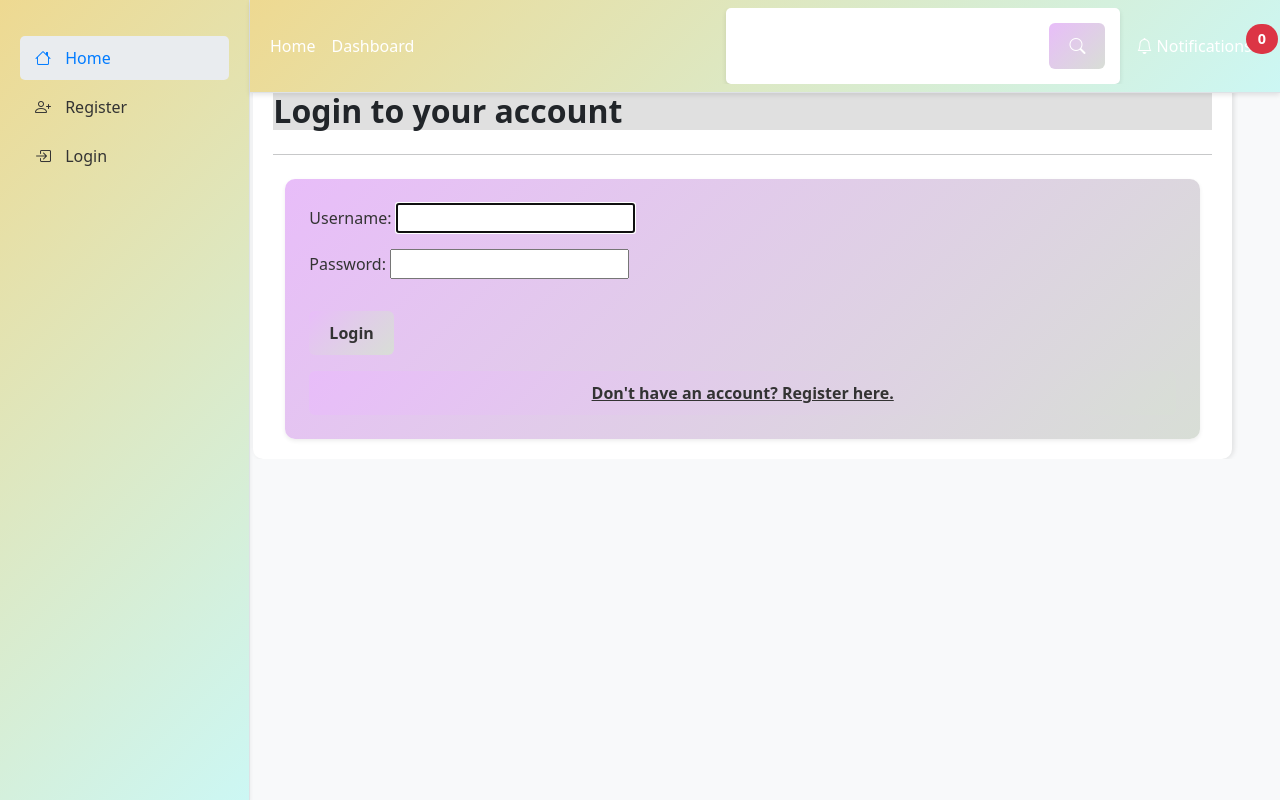
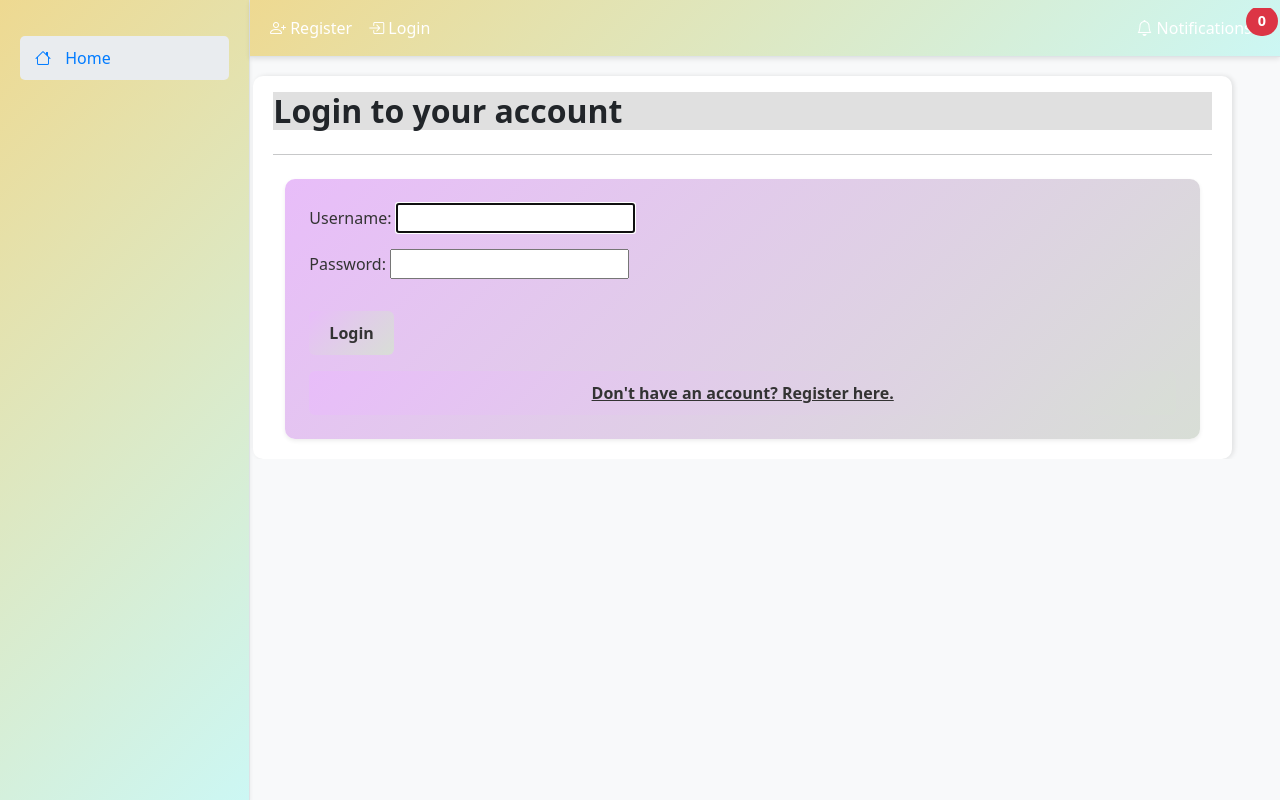
Before and after one commit to Njoro90260/Task-Project-Management-Tool, a Django app: page /users/login/ in a window 1280 px wide. Run offline with Django 5.2, Linux system fonts and the light colour scheme; parts of the project's set-up code (start-up, migrations or seed data) failed here and were passed over; some libraries are stand-ins or nearby versions.

Commit message:
sidebar and navbar content updated!

```diff
--- a/projects/templates/projects/base.html
+++ b/projects/templates/projects/base.html
@@ -13,36 +13,64 @@
     <link rel="stylesheet" href="https://cdn.jsdelivr.net/npm/bootstrap-icons/font/bootstrap-icons.css">
 </head>
 
-<body data-page="{% block page %}{% endblock %}" data-global="search notifications theme" class="{% if request.theme == 'dark' %}bg-dark text-white{% endif %}">
+<body data-page="{% block page %}{% endblock %}" data-global="search notifications theme"
+    class="{% if request.theme == 'dark' %}bg-dark text-white{% endif %}">
     <div class="container-fluid">
         <div class="row">
             <!-- Sidebar (Only shown if not overridden in child templates) -->
             {% if show_sidebar is not False %}
-                {% include "projects/includes/sidebar.html" %}
+            {% include "projects/includes/sidebar.html" %}
             {% endif %}
 
             <!-- Navbar (Adjusts based on sidebar visibility) -->
-            <nav class="navbar navbar-expand-lg navbar-light bg-light {% if show_sidebar is False %}expanded{% endif %}">
+            <nav
+                class="navbar navbar-expand-lg navbar-light bg-light {% if show_sidebar is False %}expanded{% endif %}">
                 <div class="container-fluid">
-                    <button class="navbar-toggler" type="button" data-bs-toggle="collapse"
-                        data-bs-target="#navbarNav" aria-controls="navbarNav" aria-expanded="false"
-                        aria-label="Toggle navigation">
+                    <button class="navbar-toggler" type="button" data-bs-toggle="collapse" data-bs-target="#navbarNav"
+                        aria-controls="navbarNav" aria-expanded="false" aria-label="Toggle navigation">
                         <span class="navbar-toggler-icon"></span>
                     </button>
                     <div class="collapse navbar-collapse" id="navbarNav">
                         <ul class="navbar-nav me-auto mb-2 mb-lg-0">
+                            {% if user.is_authenticated %}
+                            {% if show_sidebar is False %}
                             <li class="nav-item">
-                                <a class="nav-link active" aria-current="page" href="{% url 'projects:index' %}">Home</a>
+                                <a class="nav-link" href="{% url 'projects:dashboard' %}">
+                                    <i class="bi bi-speedometer2"></i> Dashboard
+                                </a>
+                            </li>
+                            {% endif %}
+                            <li class="nav-item">
+                                <span class="nav-link">
+                                    <i class="bi bi-person"></i> Hello, {{ user.username }}
+                                </span>
+                            </li>
+                            <form id="search-form" class="d-flex">
+                                <input class="form-control me-2" type="search"
+                                    placeholder="Search tasks, projects, users..." aria-label="Search" name="q">
+                                <button class="btn btn-outline-success" type="submit"><i class="bi bi-search"></i></button>
+                            </form>
+                            <li class="nav-item">
+                                <form id="logout-form" method="post" action="{% url 'Users:logout' %}">
+                                    {% csrf_token %}
+                                    <button type="submit" class="nav-link btn btn-link">
+                                        <i class="bi bi-box-arrow-right"></i> Logout
+                                    </button>
+                                </form>
+                            </li>
+                            {% else %}
+                            <li class="nav-item">
+                                <a class="nav-link" href="{% url 'Users:register' %}">
+                                    <i class="bi bi-person-plus"></i> Register
+                                </a>
                             </li>
                             <li class="nav-item">
-                                <a class="nav-link" href="{% url 'projects:dashboard' %}">Dashboard</a>
+                                <a class="nav-link" href="{% url 'Users:login' %}">
+                                    <i class="bi bi-box-arrow-in-right"></i> Login
+                                </a>
                             </li>
+                            {% endif %}
                         </ul>
-                        <form id="search-form" class="d-flex">
-                            <input class="form-control me-2" type="search"
-                                placeholder="Search tasks, projects, users..." aria-label="Search" name="q">
-                            <button class="btn btn-outline-success" type="submit"><i class="bi bi-search"></i></button>
-                        </form>
                         <div class="nav-item dropdown ms-3">
                             <a class="nav-link dropdown-toggle" href="#" id="notificationDropdown" role="button"
                                 data-bs-toggle="dropdown" aria-expanded="false">
@@ -60,8 +88,8 @@
                                     <hr class="dropdown-divider">
                                 </li>
                                 <li>
-                                    <button class="dropdown-item text-center text-danger"
-                                        id="clearNotifications">Clear All</button>
+                                    <button class="dropdown-item text-center text-danger" id="clearNotifications">Clear
+                                        All</button>
                                 </li>
                             </ul>
                         </div>
@@ -70,7 +98,8 @@
             </nav>
 
             <!-- Main Content -->
-            <main id="mainContent" class="{% if show_sidebar is False %}col-12{% else %}col-md-9 ms-sm-auto col-lg-10{% endif %} px-md-4">
+            <main id="mainContent"
+                class="{% if show_sidebar is False %}col-12{% else %}col-md-9 ms-sm-auto col-lg-10{% endif %} px-md-4">
                 <div class="content-container pt-3 mt-3">
                     <div class="header">
                         {% block page_header %}{% endblock page_header %}
--- a/projects/templates/projects/includes/sidebar.html
+++ b/projects/templates/projects/includes/sidebar.html
@@ -9,11 +9,6 @@
             </li>
             {% if user.is_authenticated %}
             <li class="nav-item">
-                <span class="nav-link">
-                    <i class="bi bi-person"></i> Hello, {{ user.username }}
-                </span>
-            </li>
-            <li class="nav-item">
                 <a class="nav-link" href="{% url 'projects:dashboard' %}">
                     <i class="bi bi-speedometer2"></i> Dashboard
                 </a>
@@ -23,25 +18,6 @@
                     <i class="bi bi-kanban"></i> Manage Tasks
                 </a>
             </li>
-            <li class="nav-item">
-                <form id="logout-form" method="post" action="{% url 'Users:logout' %}">
-                    {% csrf_token %}
-                    <button type="submit" class="nav-link btn btn-link">
-                        <i class="bi bi-box-arrow-right"></i> Logout
-                    </button>
-                </form>
-            </li>
-            {% else %}
-            <li class="nav-item">
-                <a class="nav-link" href="{% url 'Users:register' %}">
-                    <i class="bi bi-person-plus"></i> Register
-                </a>
-            </li>
-            <li class="nav-item">
-                <a class="nav-link" href="{% url 'Users:login' %}">
-                    <i class="bi bi-box-arrow-in-right"></i> Login
-                </a>
-            </li>
             {% endif %}
         </ul>
     </div>
```
